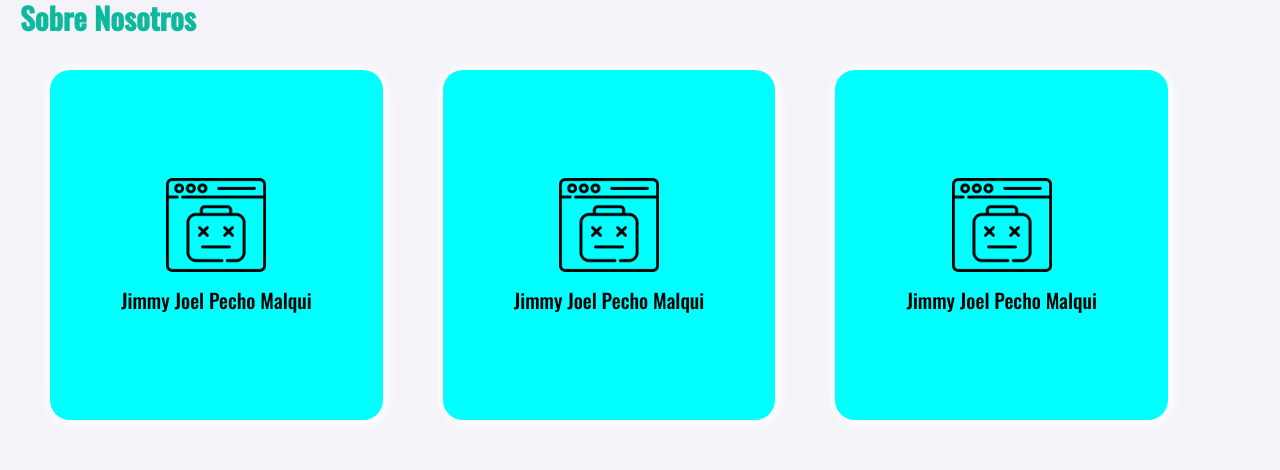
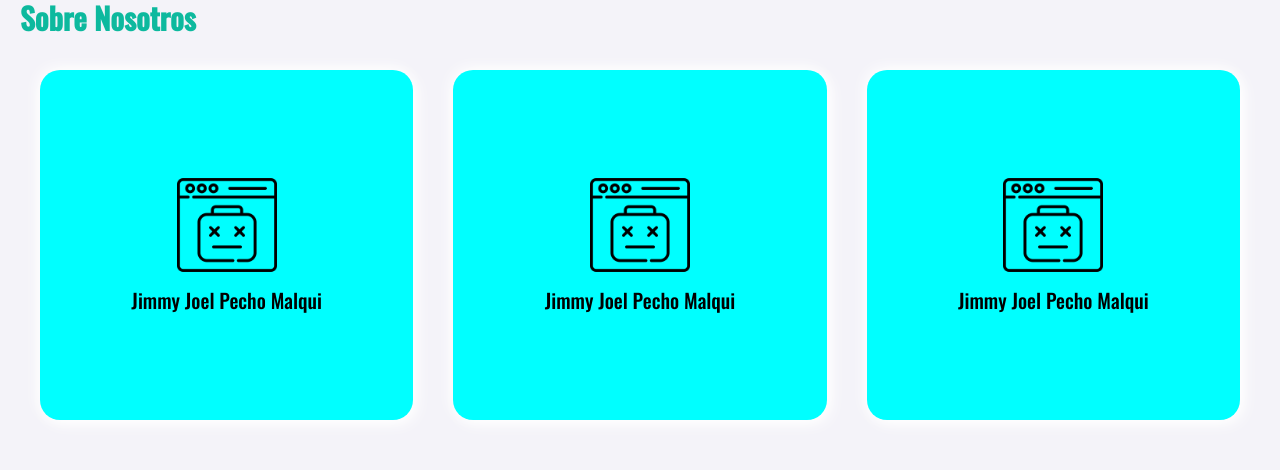
Before and after one commit to jpmjim/react-webjoras, a React (Create React App) app: page / in a window 1280 px wide. Shown: the part 681-1151 px from the top of the page. Built offline with nearby package versions, Linux system fonts and the light colour scheme.

Commit message:
centrando cards

```diff
--- a/src/styles/sass/components/_about.scss
+++ b/src/styles/sass/components/_about.scss
@@ -8,7 +8,7 @@
     color: $primary-color;
   }
   .miembros {
-    width: 95%;
+    width: 100%;
     overflow: scroll;
     display: flex;
     justify-content: space-between;
@@ -20,7 +20,7 @@
     flex-direction: column;
     justify-content: center;
     align-items: center;
-    margin: 30px ;
+    margin: 30px 20px;
     width: 500px;
     min-width: 250px;
     height: 350px;
```
